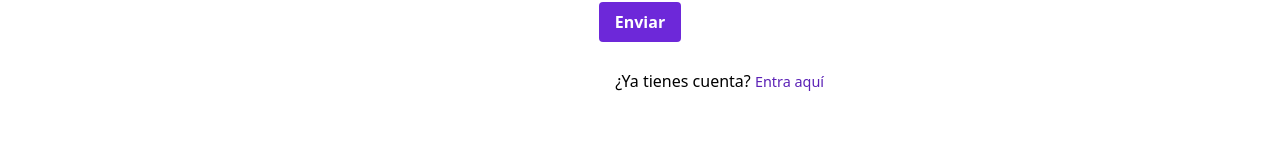
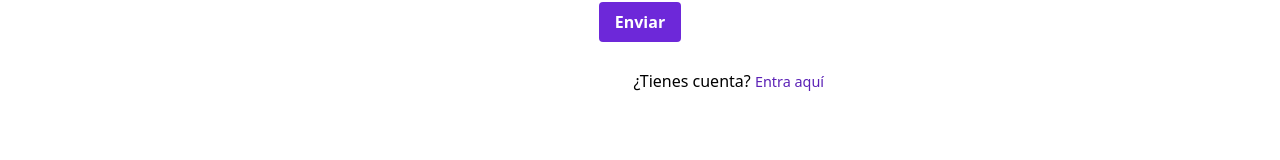
Before and after one commit to Intrepid-Ibex-of-Love/intrepid-front, an Angular app: page /sign-in in a window 1280 px wide. Shown: the part 595-755 px from the top of the page. Built offline with nearby package versions, Linux system fonts and the light colour scheme.

Commit message:
Pequeño cambio en register

```diff
--- a/src/app/components/register/register.component.html
+++ b/src/app/components/register/register.component.html
@@ -32,7 +32,7 @@
                 </div>
                 <div class="text-center mt-6">
                     <div class="w-full text-right">
-                        <span class="text-black text-s">¿Ya tienes cuenta? </span><a [routerLink]="['../login']" class="text-purple-800 hover:text-purple-500 text-lg"><small>Entra aquí</small></a>
+                        <span class="text-black text-s">¿Tienes cuenta? </span><a [routerLink]="['../login']" class="text-purple-800 hover:text-purple-500 text-lg"><small>Entra aquí</small></a>
                     </div>
                 </div>
             </form>
```
